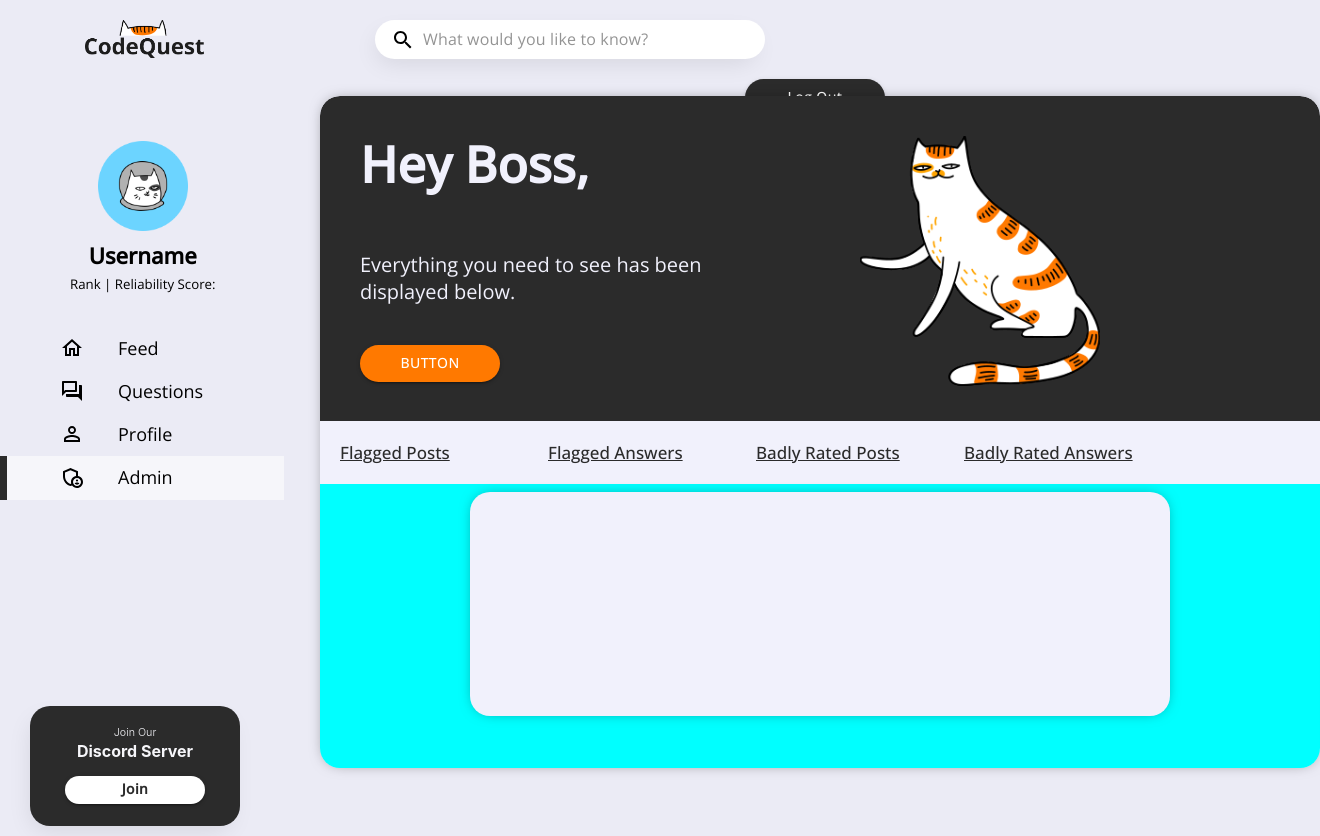
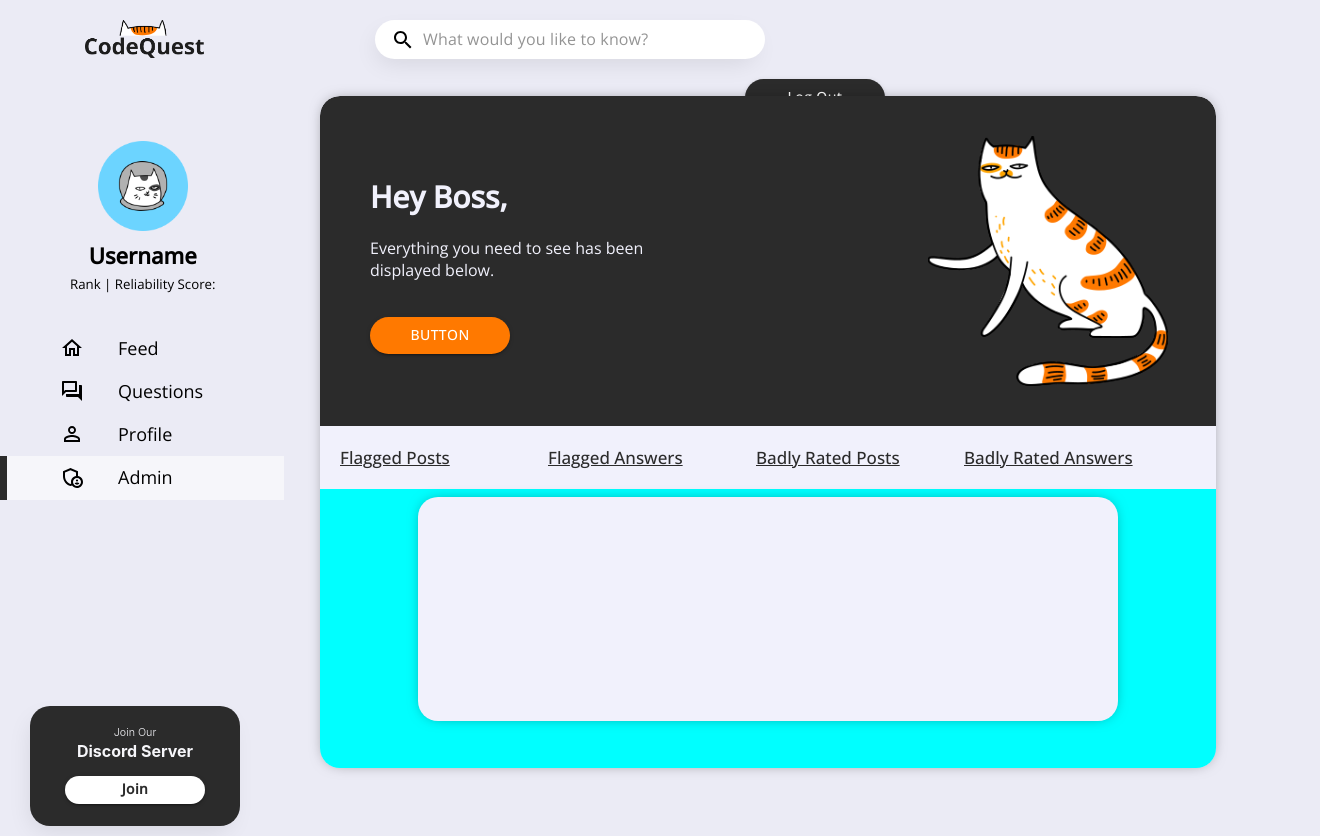
Before and after one commit to shanrescheepers/CodeQuest, a React (Create React App) app in the folder client/: page /AdminPage in a window 1280 px wide. Shown: the whole page, 1320 px wide, since content can reach past the window. Built offline with nearby package versions, Linux system fonts and the light colour scheme.

Commit message:
FT Admin Header UI

```diff
--- a/client/src/scss/adminPage.scss
+++ b/client/src/scss/adminPage.scss
@@ -3,7 +3,7 @@
     background-color: #F1F1FC;
     border-radius: 20px;
     position: absolute;
-    width: 1000px;
+    width: 70%;
     height: 68vh;
     left: 25%;
     top: 12%;
@@ -14,19 +14,21 @@
     padding-bottom: 10%;
 
     &__top__header {
-        width: fit-content;
-        height: 325px;
+        width: 100%;
+        height: 330px;
         background-color: #2b2b2b;
         border-top-left-radius: 20px;
         border-top-right-radius: 20px;
         display: grid;
         grid-template-columns: 50% 50%;
         grid-gap: 40px;
+        top: 60%;
+        left: 6%;
 
         &__catimage,
         img {
             display: grid;
-            margin-right: 100px;
+            margin-left: 60px;
             grid-gap: 32px;
 
 
@@ -34,19 +36,20 @@
 
         &__heyboss {
             width: 70%;
-            height: 80%;
+            height: 100px;
             padding-left: 40px;
             color: #F1F1FC;
-            display: grid;
+            margin-left: 10px;
+            margin-top: 60px;
 
             &__h1 {
-                font-size: 50px;
                 font-family: 'Open Sans';
+                text-align: left;
+                font-size: 30px;
             }
 
             &__p {
                 color: #F1F1FC;
-                font-size: 20px;
                 font-family: 'Open Sans';
             }
         }
```
